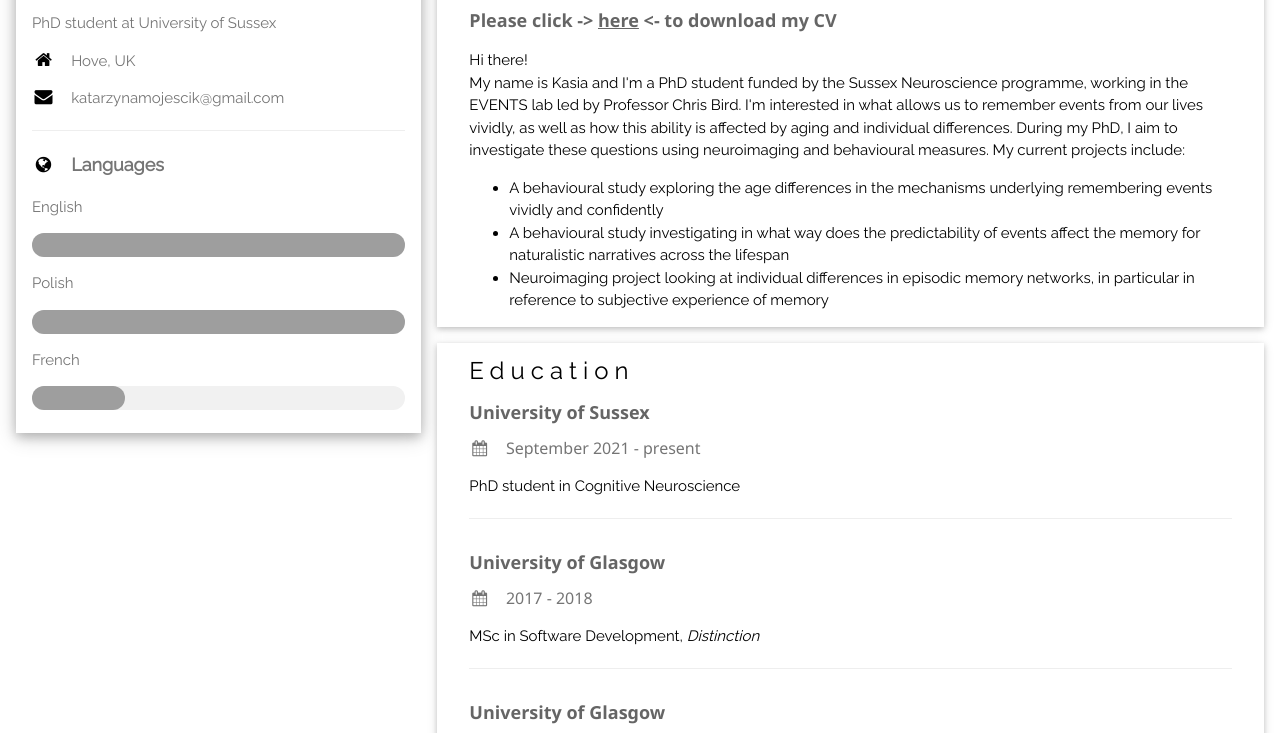
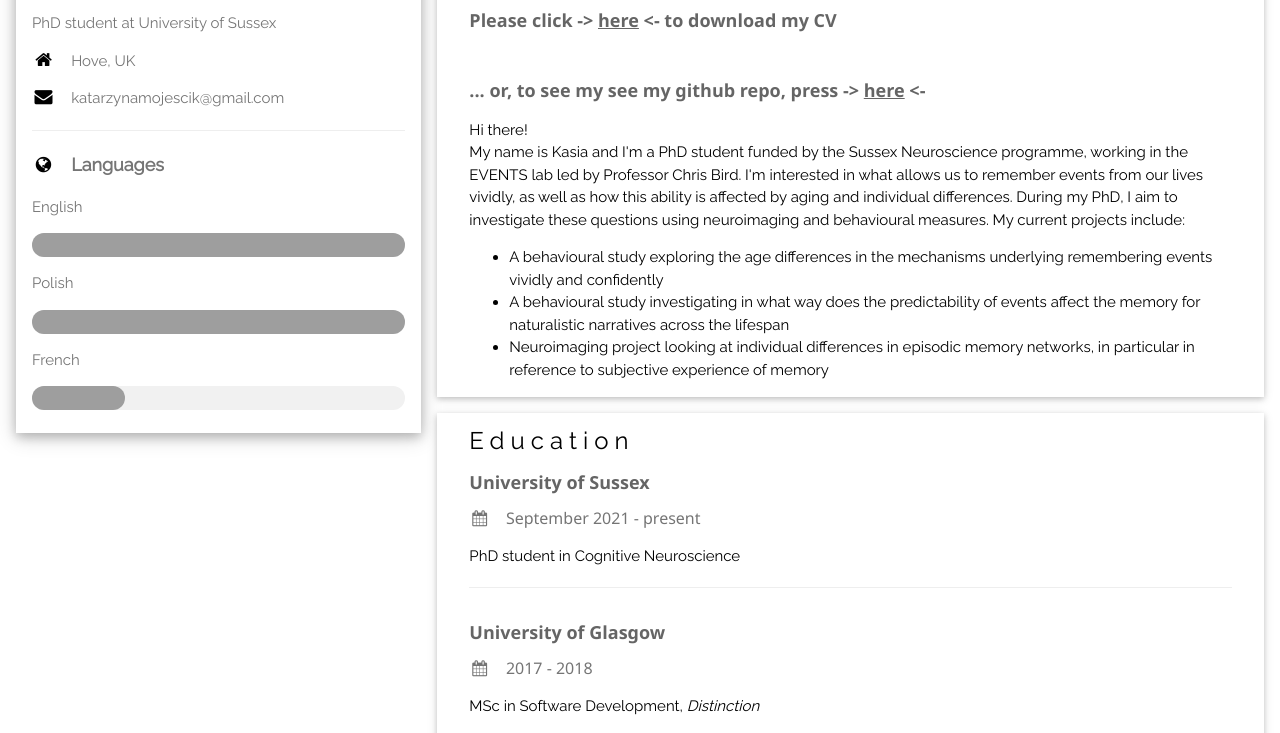
Before and after one commit to KasiaMojescik/KasiaMojescik.github.io, a plain HTML site: page index.html in a window 1280 px wide. Shown: the part 65-798 px from the top of the page. Drawn offline with nearby package versions, Linux system fonts and the light colour scheme.

Commit message:
add github repo

```diff
--- a/index.html
+++ b/index.html
@@ -65,7 +65,8 @@
       <div class="w3-container w3-card w3-white w3-margin-bottom">
         <div class="w3-container">
         <h1 class="w3-xlarge w3-text-black">About me</h1>
-          <h5 class="w3-opacity"><b>Please click -> <a href="KasiaMojescikCV.pdf" download>here</a> <- to download my CV</b></h5>
+          <h5 class="w3-opacity"><b>Please click -> <a href="KasiaMojescikCV.pdf" download>here</a> <- to download my CV</b></h5><br>
+<h5 class="w3-opacity"><b>... or, to see my see my github repo, press -> <a href="https://github.com/KasiaMojescik">here</a> <- </b></h5>
           <p>Hi there!
 <br>My name is Kasia and I'm a PhD student funded by the Sussex Neuroscience programme, working in the EVENTS lab led by Professor Chris Bird. I'm interested in what allows us to remember events from our lives vividly, as well as how this ability is affected by aging and individual differences. During my PhD, I aim to investigate these questions using neuroimaging and behavioural measures. My current projects include: <ul>
 
```
